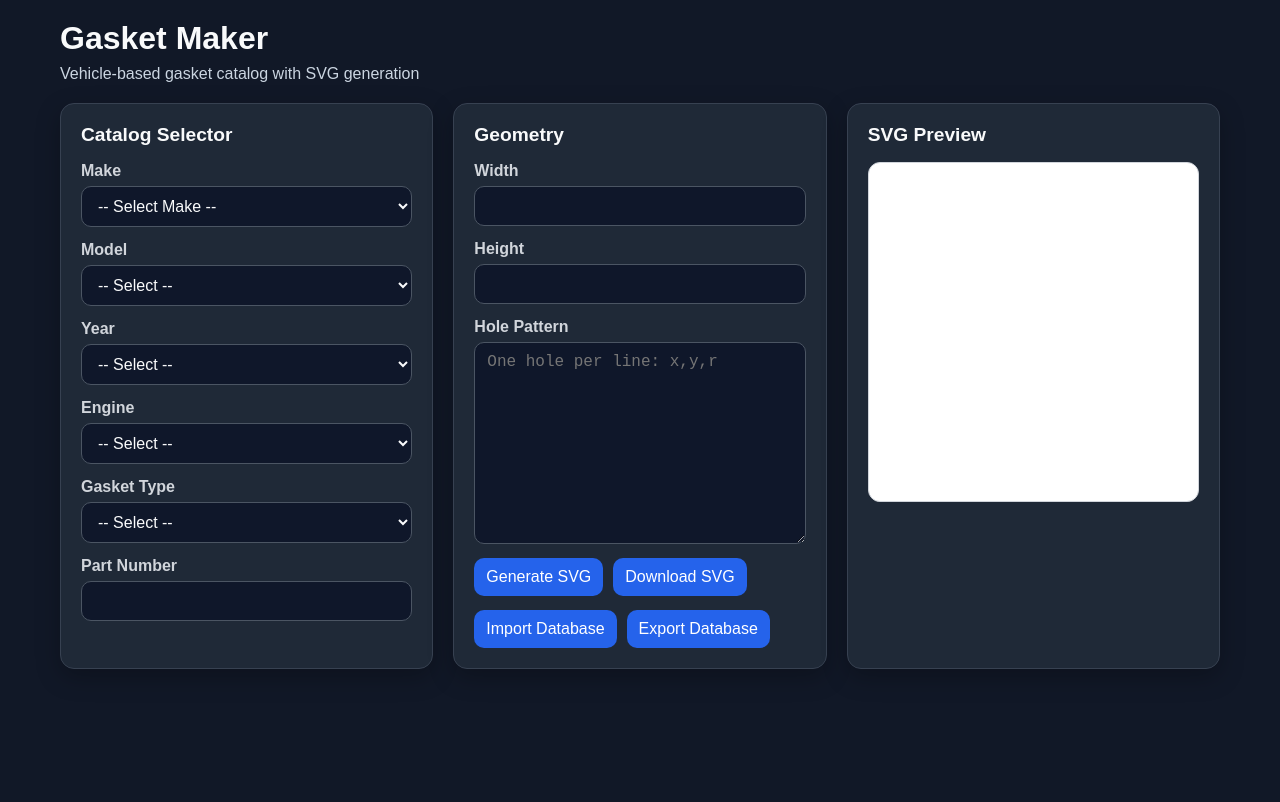
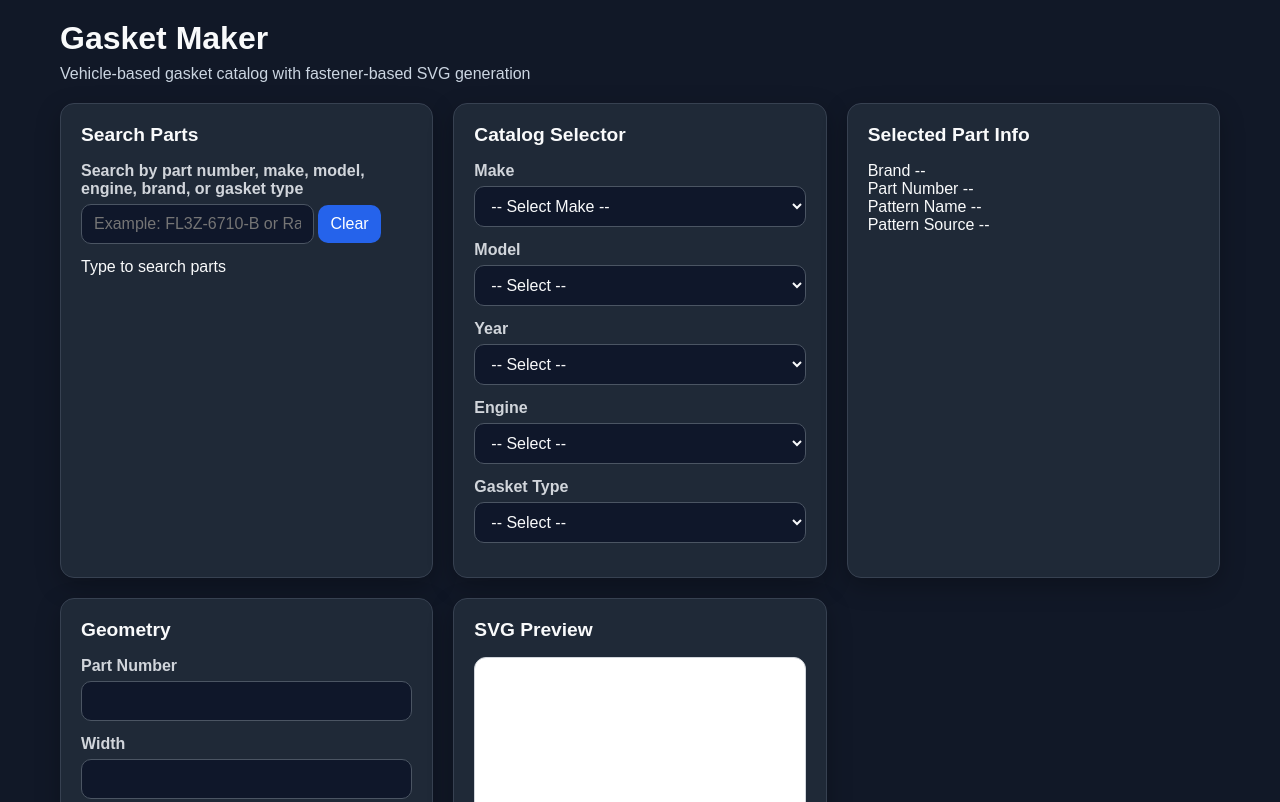
Before and after one commit to Leeak82/OEM-GASKET-CUTFILE-MAKER-, a plain HTML site: page index.html in a window 1280 px wide. Shown: the top 802 px of the page. Drawn offline with Linux system fonts and the light colour scheme.

Commit message:
Enhance index.html with search functionality
Updated the description and added a search section with input for part number, make, model, engine, brand, or gasket type.

```diff
--- a/index.html
+++ b/index.html
@@ -10,10 +10,29 @@
   <div class="app-shell">
     <header class="app-header">
       <h1>Gasket Maker</h1>
-      <p>Vehicle-based gasket catalog with SVG generation</p>
+      <p>Vehicle-based gasket catalog with fastener-based SVG generation</p>
     </header>
 
     <main class="grid">
+      <section class="card search-card">
+        <h2>Search Parts</h2>
+
+        <div class="field">
+          <label for="partSearch">Search by part number, make, model, engine, brand, or gasket type</label>
+          <div class="search-input-row">
+            <input
+              id="partSearch"
+              type="text"
+              placeholder="Example: FL3Z-6710-B or Ram 1500 oil pan"
+            />
+            <button id="clearSearchBtn" type="button">Clear</button>
+          </div>
+        </div>
+
+        <div id="searchMeta" class="search-meta">Type to search parts</div>
+        <div id="searchResults" class="search-results"></div>
+      </section>
+
       <section class="card">
         <h2>Catalog Selector</h2>
 
@@ -41,15 +60,41 @@
           <label for="type">Gasket Type</label>
           <select id="type"></select>
         </div>
+      </section>
+
+      <section class="card">
+        <h2>Selected Part Info</h2>
+
+        <div class="info-grid">
+          <div class="info-box">
+            <span class="info-label">Brand</span>
+            <span id="infoBrand" class="info-value">--</span>
+          </div>
+
+          <div class="info-box">
+            <span class="info-label">Part Number</span>
+            <span id="infoPartNumber" class="info-value">--</span>
+          </div>
+
+          <div class="info-box">
+            <span class="info-label">Pattern Name</span>
+            <span id="infoPatternName" class="info-value">--</span>
+          </div>
+
+          <div class="info-box">
+            <span class="info-label">Pattern Source</span>
+            <span id="infoPatternSource" class="info-value">--</span>
+          </div>
+        </div>
+      </section>
+
+      <section class="card">
+        <h2>Geometry</h2>
 
         <div class="field">
           <label for="partNumber">Part Number</label>
           <input id="partNumber" type="text" readonly />
         </div>
-      </section>
-
-      <section class="card">
-        <h2>Geometry</h2>
 
         <div class="field">
           <label for="width">Width</label>
```
